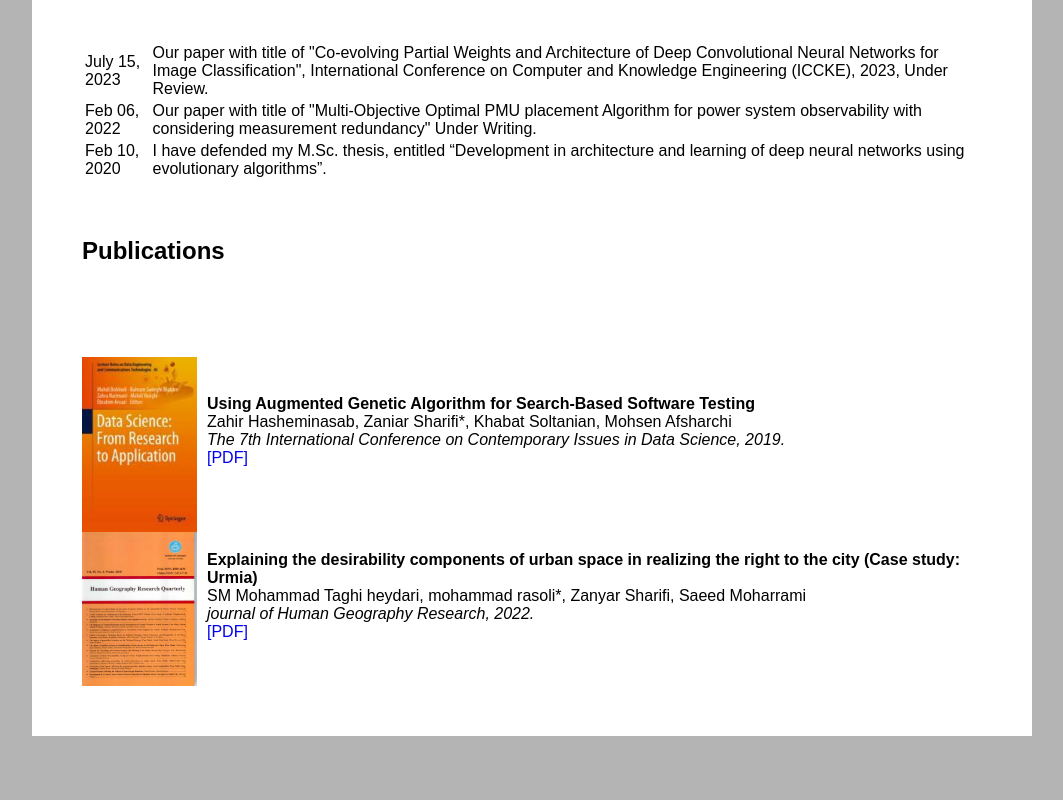
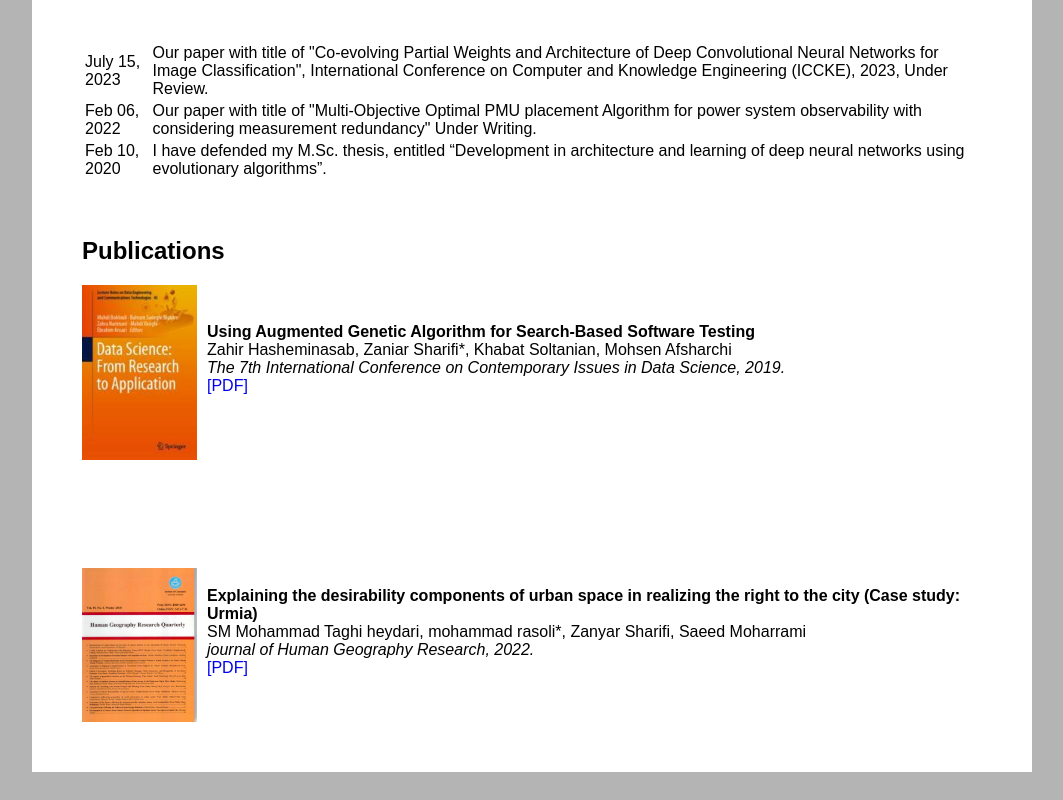
Before and after one commit to XSharifi/XSharifi.github.io, a plain HTML site: page index.html in a window 1280 px wide. Shown: the part 525-1325 px from the top of the page, without its empty margins (108-1171 px from the left). Before the commit the page ends 1289 px from the top, so only its background shows below. Drawn offline with Linux system fonts and the light colour scheme.

Commit message:
updating

```diff
--- a/index.html
+++ b/index.html
@@ -130,11 +130,14 @@ Email:<br>
       </p></div>
     </td>
   </tr>
-
+  <td>
 <br>
 <br>
 <br>
 <br>
+<br>
+<br>
+</td>
 	<tr>
     <td>
       <a href="https://jhgr.ut.ac.ir/article_88217.html"><img border="0" src="./index_files/cover_en.jpg" class="publogo">
```
